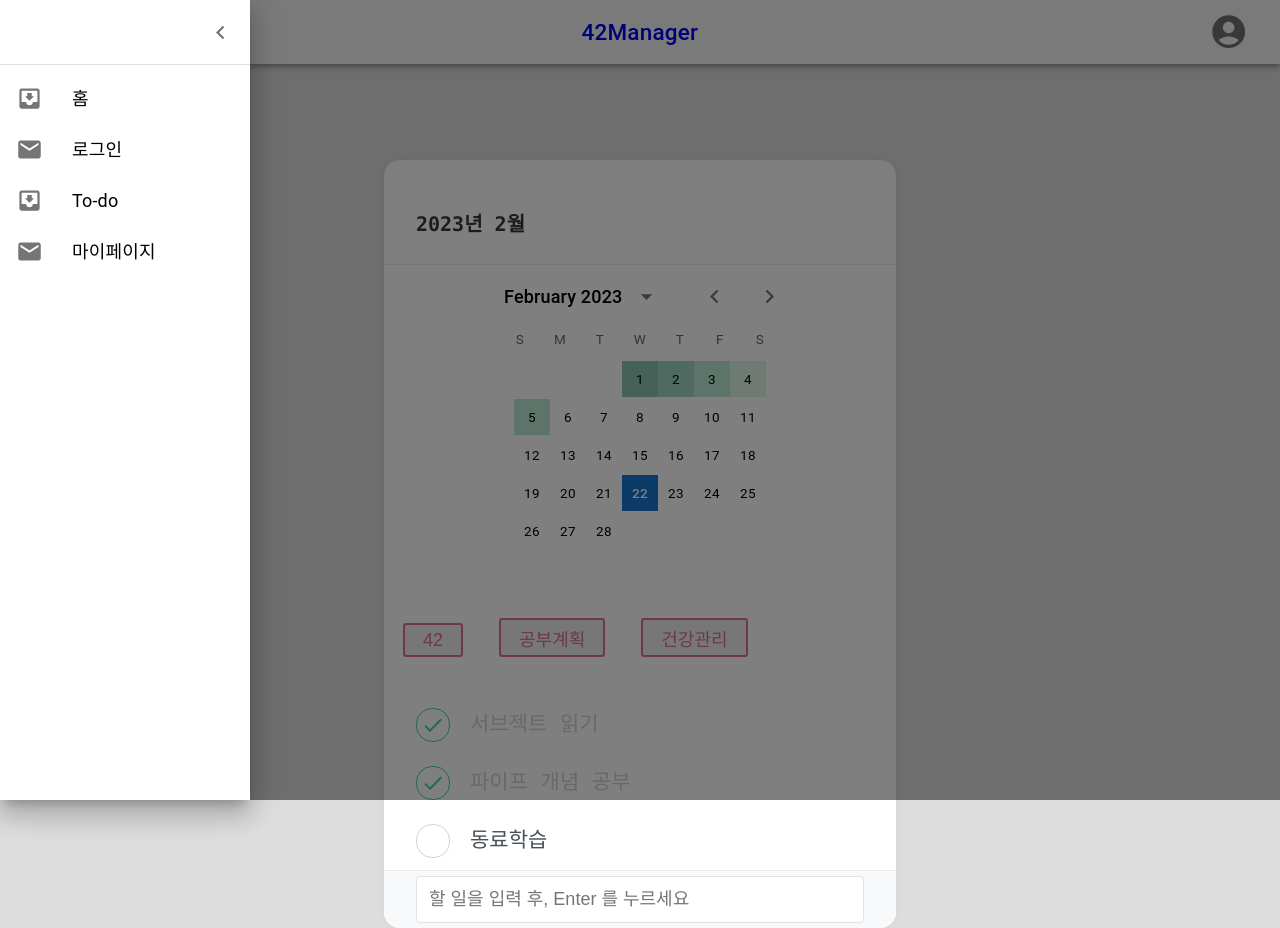
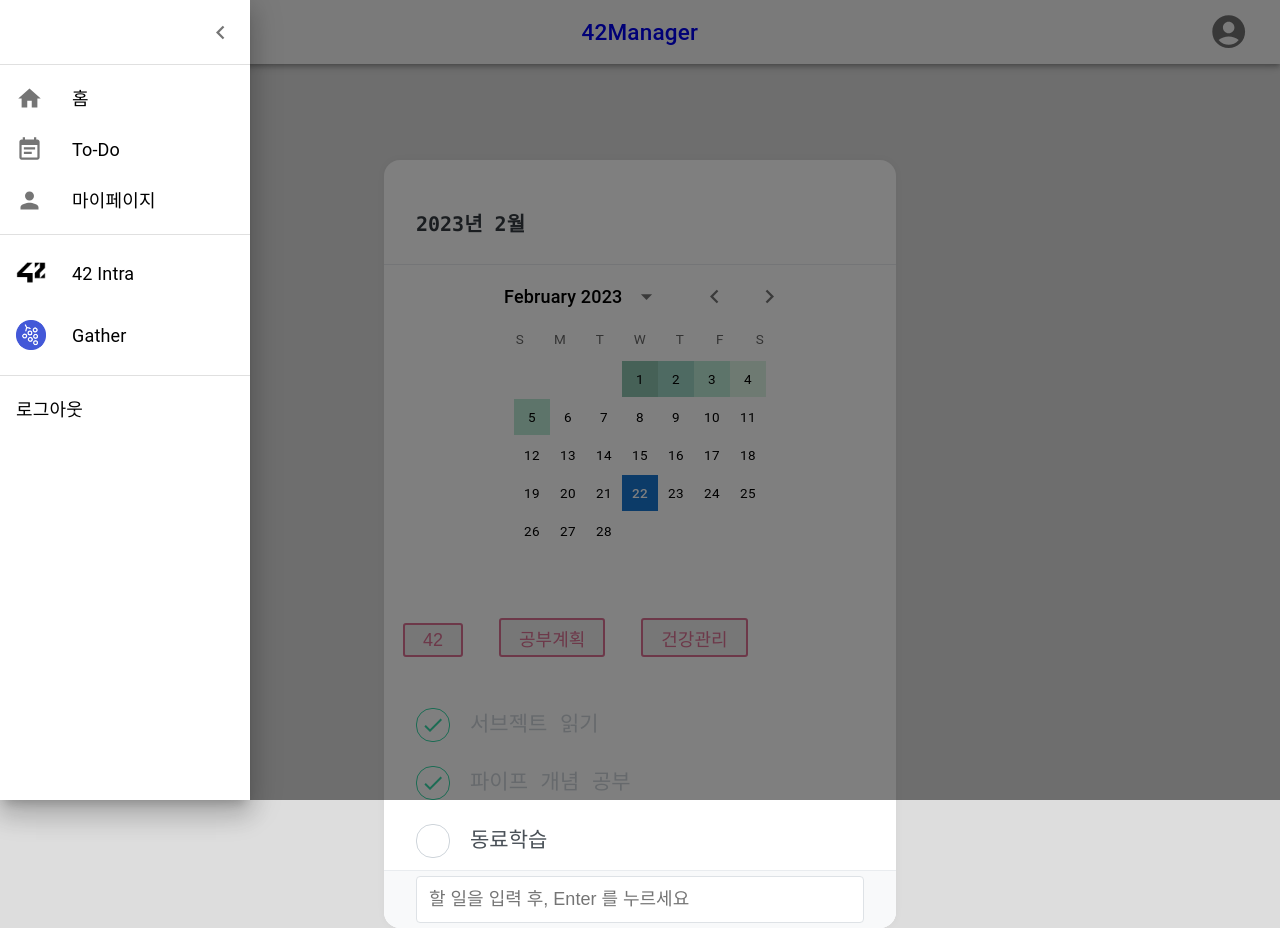
Before and after one commit to 42Noti/42Noti-Legacy-, a Next.js app: page / in a window 1280 px wide. Both pictures are taken after a click on the button 37 px from the left and 32 px from the top of the page. Built offline with nearby package versions, Linux system fonts and the light colour scheme.

Commit message:
feat : custom navigation bar pagelist

```diff
--- a/src/components/common/NavBar.js
+++ b/src/components/common/NavBar.js
@@ -7,8 +7,9 @@
 import ListItemButton from "@mui/material/ListItemButton";
 import ListItemIcon from "@mui/material/ListItemIcon";
 import ListItemText from "@mui/material/ListItemText";
-import InboxIcon from "@mui/icons-material/MoveToInbox";
-import MailIcon from "@mui/icons-material/Mail";
+import HomeIcon from "@mui/icons-material/Home";
+import PersonIcon from "@mui/icons-material/Person";
+import EventNoteIcon from "@mui/icons-material/EventNote";
 import AccountCircleIcon from "@mui/icons-material/AccountCircle";
 import Link from "next/link";
 import { styled } from "@mui/material/styles";
@@ -30,7 +31,7 @@
 }));
 
 export default function NavBar() {
-  const [sidebar, setSidebar] = React.useState(false);
+  const [isOpen, setIsOpen] = React.useState(false);
 
   const MyPageButton = () => {
     return (
@@ -73,32 +74,70 @@
     );
   };
 
-  const list = () => (
-    <Box
-      sx={{ width: 250 }}
-      role="presentation"
-      onClick={toggleDrawer(false)}
-      onKeyDown={toggleDrawer(false)}
-    >
+  const setLink = (text) => {
+    if (text === "홈") return "/";
+    else if (text === "To-Do") return "/";
+    else if (text === "마이페이지") return "/mypage";
+    else if (text === "42 Intra") return "https://profile.intra.42.fr/";
+    else if (text === "Gather")
+      return "https://app.gather.town/app/Zq3peLuvz5isVQ0f/42seoul";
+    else if (text === "로그아웃") return "/logout";
+  };
+
+  const setIcon = (text) => {
+    if (text === "홈") return <HomeIcon />;
+    else if (text === "To-Do") return <EventNoteIcon />;
+    else if (text === "마이페이지") return <PersonIcon />;
+    else if (text === "42 Intra") return "42.png";
+    else if (text === "Gather") return "gather.png";
+  };
+
+  const PageList = ({ list }) => (
     <List>
-        {["홈", "로그인", "To-do", "마이페이지"].map((text, index) => (
+      {list.map((text) => (
         <Link
-            href="/"
+          href={setLink(text)}
           style={{ color: "black", textDecoration: "none" }}
           key={text}
         >
           <ListItem key={text} disablePadding>
             <ListItemButton>
-                <ListItemIcon>
-                  {index % 2 === 0 ? <InboxIcon /> : <MailIcon />}
-                </ListItemIcon>
+              {text === "로그아웃" ? (
+                ""
+              ) : (
+                <ListItemIcon>{setIcon(text)}</ListItemIcon>
+              )}
               <ListItemText primary={text} />
             </ListItemButton>
           </ListItem>
         </Link>
       ))}
     </List>
-    </Box>
+  );
+
+  const CustomPageList = () => (
+    <List>
+      {["42 Intra", "Gather"].map((text, index) => (
+        <Link
+          href={setLink(text)}
+          target="_blank"
+          style={{ color: "black", textDecoration: "none" }}
+          key={text}
+        >
+          <ListItem key={text} disablePadding>
+            <ListItemButton>
+              <div style={{ minWidth: 56 }}>
+                <img
+                  src={setIcon(text)}
+                  style={{ width: 30, height: 30, marginTop: 7 }}
+                />
+              </div>
+              <ListItemText primary={text} />
+            </ListItemButton>
+          </ListItem>
+        </Link>
+      ))}
+    </List>
   );
 
   const toggleDrawer = (open) => (event) => {
@@ -108,7 +147,7 @@
     ) {
       return;
     }
-    setSidebar(open);
+    setIsOpen(open);
   };
 
   return (
@@ -122,14 +161,25 @@
           </Toolbar>
         </AppBar>
       </Box>
-      <Drawer open={sidebar} onClose={toggleDrawer(false)}>
+      <Drawer open={isOpen} onClose={toggleDrawer(false)}>
         <DrawerHeader>
           <IconButton onClick={toggleDrawer(false)}>
             <ChevronLeftIcon />
           </IconButton>
         </DrawerHeader>
         <Divider />
-        {list()}
+        <Box
+          sx={{ width: 250 }}
+          role="presentation"
+          onClick={toggleDrawer(false)}
+          onKeyDown={toggleDrawer(false)}
+        >
+          <PageList list={["홈", "To-Do", "마이페이지"]} />
+          <Divider />
+          <CustomPageList />
+          <Divider />
+          <PageList list={["로그아웃"]} />
+        </Box>
       </Drawer>
     </React.Fragment>
   );
```
Also changed, not shown: public/42.png (added), public/gather.png (added). Lines whose indentation alone changed are shown as unchanged.
